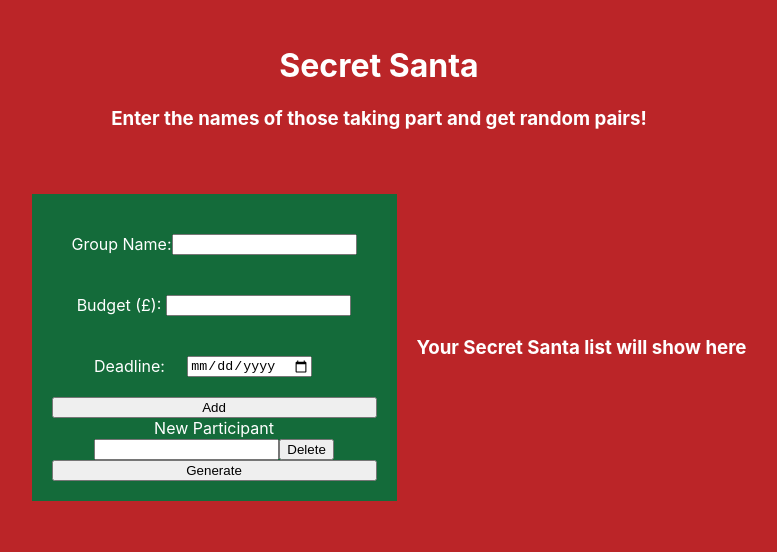
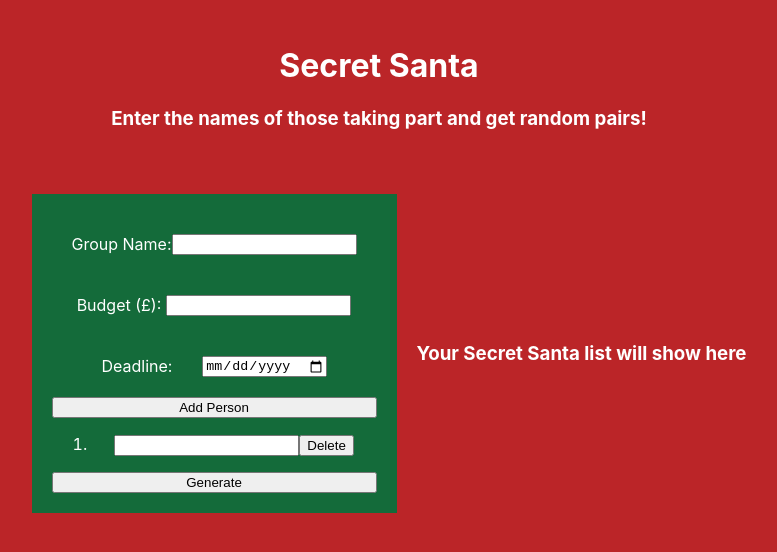
Before and after one commit to W1llB/Secret_Santa_Frontend, a React (Create React App) app in the folder secretsanta/: page / in a window 1280 px wide. Shown: the top 552 px of the page, without its empty margins (261-1038 px from the left). Built offline with nearby package versions, Linux system fonts and the light colour scheme.

Commit message:
input detail  fields clearing on generate

```diff
--- a/secretsanta/src/components/App/App.css
+++ b/secretsanta/src/components/App/App.css
@@ -47,6 +47,14 @@ body {
     margin: 10px;
 }
 
+.particpantListItem {
+    display: flex;
+    flex-direction: row;
+    justify-content: space-evenly;
+    padding: 10px;
+    margin: 10px;
+}
+
 .listTitle {
     display: flex;
     flex-direction: column;
--- a/secretsanta/src/components/App/App.js
+++ b/secretsanta/src/components/App/App.js
@@ -12,8 +12,9 @@ import MembersList from '../MembersList';
 
 function App() {
 
+  const initialDetailsState = {gname: '', budget: '', deadline: ''}
   // Groupname State
-  const [inputDetails, setInputDetails] = useState(null);
+  const [inputDetails, setInputDetails] = useState(initialDetailsState);
   const [inputMembers, setInputMembers] = useState(null);
   const [finalGroup, setFinalGroup] = useState(null);
 
@@ -28,6 +29,8 @@ function App() {
       ...inputDetails,
       [e.target.name] : e.target.value
     });
+    console.log(inputDetails)
+
   }
 
   function handleChangeMembers(e) {
@@ -35,6 +38,7 @@ function App() {
       ...inputMembers,
       [e.target.name] : e.target.value
     });
+    console.log(inputMembers)
   }
 
 
@@ -43,6 +47,7 @@ function App() {
     const inputDetailsClone = JSON.parse(JSON.stringify(inputDetails));
     pairRandomiser(inputMembers)
     setFinalGroup([inputDetailsClone, pairArrays])
+    setInputDetails(initialDetailsState)
     console.log(`${finalGroup}finalgroup`)
   }
 
@@ -56,6 +61,7 @@ function App() {
          handleChangeDetails={handleChangeDetails}
          handleChangeMembers={handleChangeMembers}
          handleClick={generateButtonClick}
+         inputDetails={inputDetails}
          ></GeneralForm>
          <PairsContext.Provider value={finalGroup}>
         <MembersList></MembersList>
--- a/secretsanta/src/components/GeneralForm/generalForm.js
+++ b/secretsanta/src/components/GeneralForm/generalForm.js
@@ -2,7 +2,7 @@ import React from "react";
 import { useState } from "react";
 import ParticipantList from "../ParticipantList/participantList";
 
-function GeneralForm({handleChangeDetails, handleChangeMembers, handleClick}) {
+function GeneralForm({handleChangeDetails, handleChangeMembers, handleClick, inputDetails}) {
 
     const [count, setCount] = useState(1);
     // const [countArray, setCountArray] = useState([1]);
@@ -25,30 +25,44 @@ function GeneralForm({handleChangeDetails, handleChangeMembers, handleClick}) {
 
                 <div className="inputFieldContainer">
                     <label htmlFor="gname">Group Name: </label>
-                    <input type="text" id="gname" name="gname" onChange={handleChangeDetails}/>
+                    <input type="text" id="gname"
+                     name="gname"
+                     onChange={handleChangeDetails}
+                    value={inputDetails.gname}
+                     />
                 </div>
 
                 <div className="inputFieldContainer">
                     <label htmlFor="budget">Budget (£): </label>
-                    <input type="number" id="budget" name="budget" onChange={handleChangeDetails}/>
+                    <input type="number"
+                    id="budget"
+                    name="budget"
+                    onChange={handleChangeDetails}
+                    value={inputDetails.budget}
+                    />
                 </div>
 
                 <div className="inputFieldContainer">
                     <label htmlFor="deadline">Deadline:</label>
-                    <input type="date" id="deadline" name="deadline" onChange={handleChangeDetails}/><br />
+                    <input type="date"
+                    id="deadline"
+                    name="deadline"
+                    onChange={handleChangeDetails}
+                    value={inputDetails.deadline}
+                    />
                 </div>
 
 
 
-                <button className="participantFormButtons" onClick={(e) => addMemberClick(e)}>Add</button>
-                <div className="listContainer">
+                <button className="participantFormButtons" onClick={(e) => addMemberClick(e)}>Add Person</button>
+                <ol className="listContainer">
                     {Array.from(Array(count)).map((c, index) => {
                         return (
                             <ParticipantList key={c} name={index} handleClick={handleDelete} handleChange={handleChangeMembers}></ParticipantList>
                             )
                         })
                     }
-                </div>
+                </ol>
                 <button className="generateButton" onClick={(e) => handleClick(e)}>Generate</button>
 
             </form>
--- a/secretsanta/src/components/ParticipantList/participantList.js
+++ b/secretsanta/src/components/ParticipantList/participantList.js
@@ -1,18 +1,18 @@
 import React from "react";
+import '../App/App.css';
 
 
 function ParticipantList({key, name, handleClick, handleChange}) {
 
     return (
-        <div className="participantDiv" key={key}>
-            <label htmlFor="participantName">New Participant</label><br />
+        <li className="participantListItem" key={key}>
             <input
             type="text" id="participantName"
             name={name}
             onChange ={handleChange}
             />
             <button className="participantFormButtons" onClick={handleClick}>Delete</button>
-        </div>
+        </li>
     )
 }
 
```
